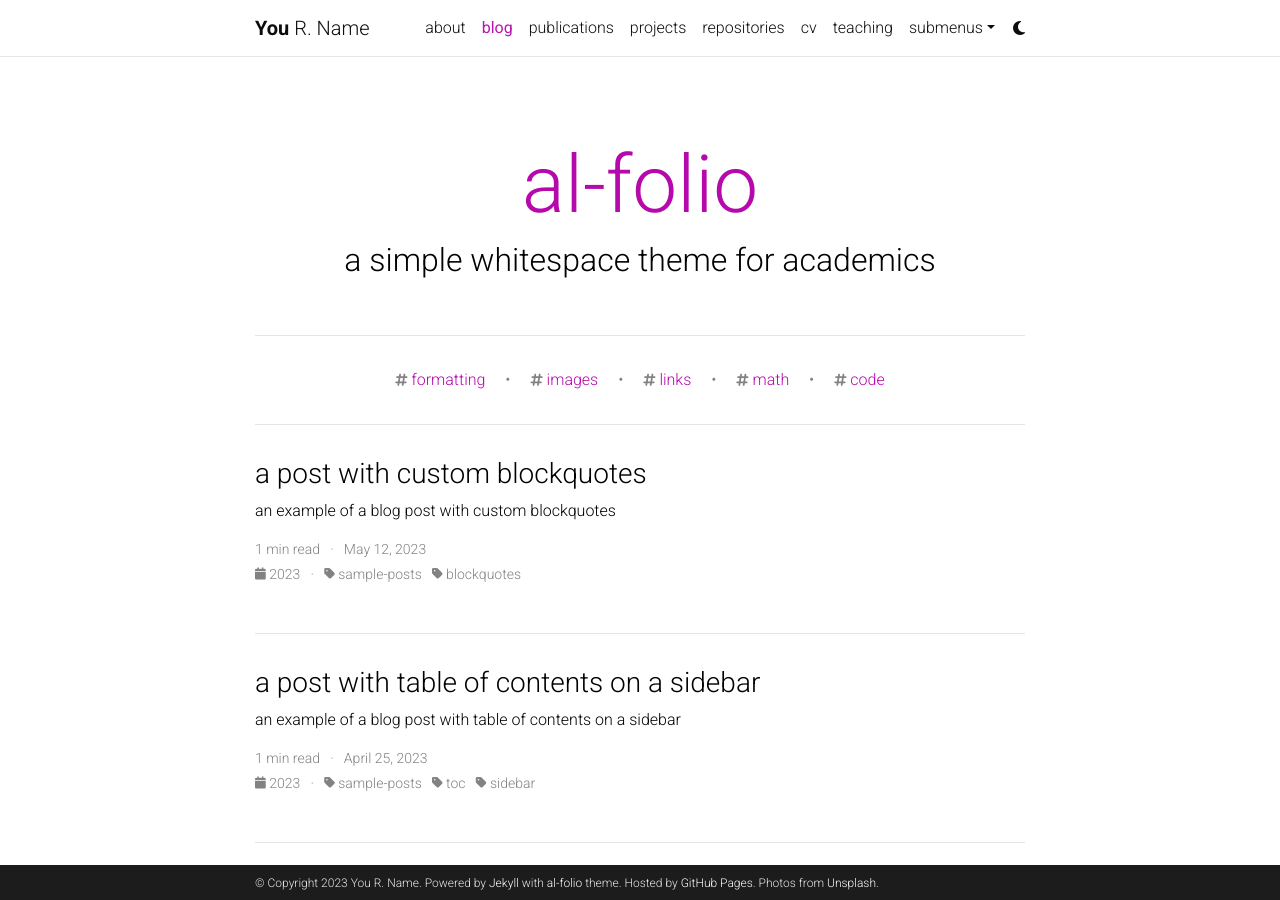
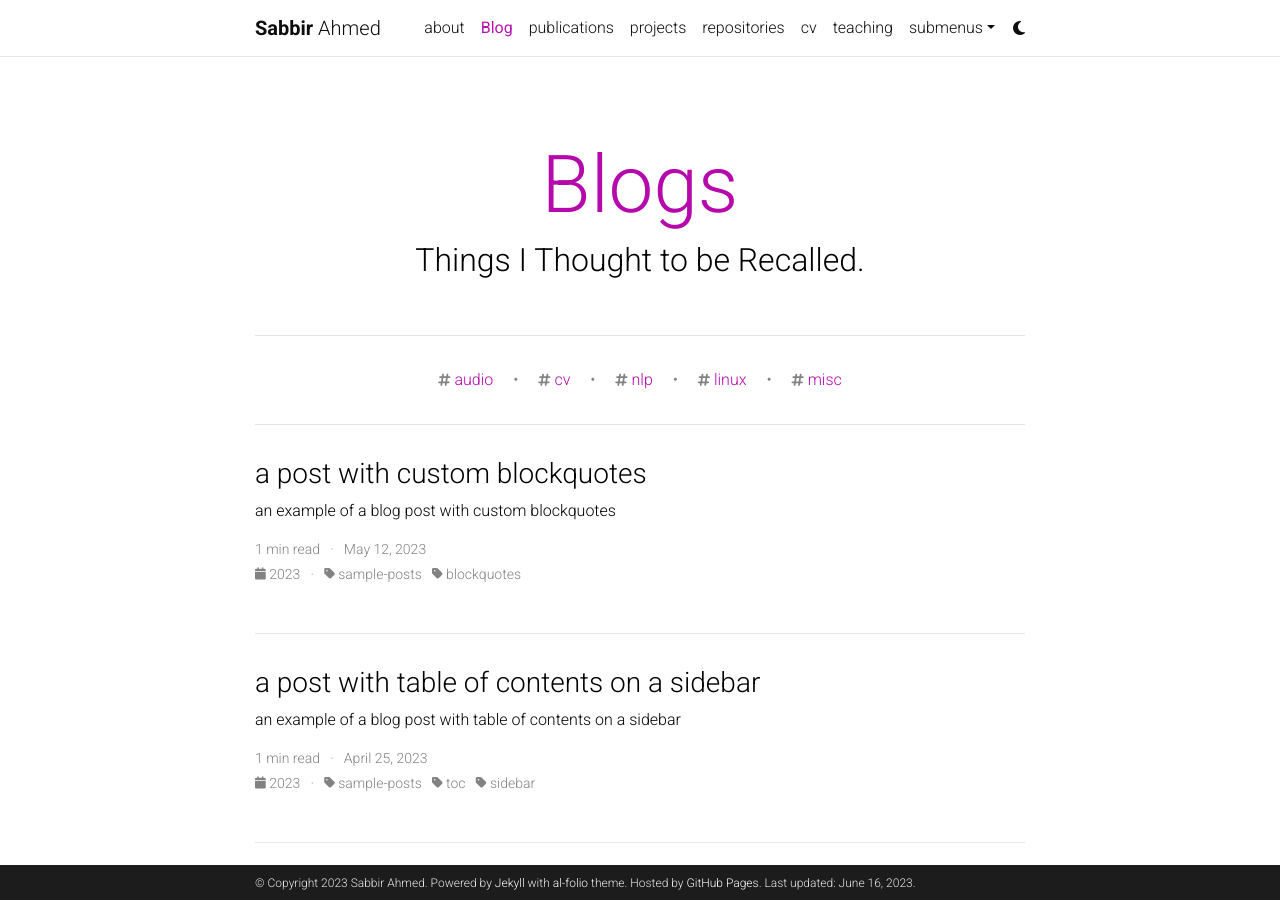
Before and after one commit to sabbir-ahmed12/sabbir-ahmed12.github.io, a Jekyll site: the page built from blog/index.html, in a window 1280 px wide and 900 px high. Built offline with Jekyll 4.4.1, drawn with Linux system fonts in a browser that asks for light colours; the list of posts is cut into pages by our own code; comment, search, counter and statistics services are not loaded; a style sheet for code colours, icons or effects is not loaded.

Commit message:
Updated _config.yml file.

```diff
--- a/_config.yml
+++ b/_config.yml
@@ -3,41 +3,39 @@
 # -----------------------------------------------------------------------------
 
 title: blank # the website title (if blank, full name will be used instead)
-first_name: You
-middle_name: R.
-last_name: Name
-email: you@example.com
+first_name: Sabbir
+middle_name:
+last_name: Ahmed
+email: sabbir.ahmed12@gmail.com
 description: > # the ">" symbol means to ignore newlines until "footer_text:"
-  A simple, whitespace theme for academics. Based on [*folio](https://github.com/bogoli/-folio) design.
+  This is Sabbir Ahmed's personal website.
 footer_text: >
   Powered by <a href="https://jekyllrb.com/" target="_blank">Jekyll</a> with <a href="https://github.com/alshedivat/al-folio">al-folio</a> theme.
   Hosted by <a href="https://pages.github.com/" target="_blank">GitHub Pages</a>.
-  Photos from <a href="https://unsplash.com" target="_blank">Unsplash</a>.
-keywords: jekyll, jekyll-theme, academic-website, portfolio-website  # add your own keywords or leave empty
-
+keywords: sabbir-ahmed, website, portfolio, cuet, ete # add your own keywords or leave empty
 lang: en # the language of your site (for example: en, fr, cn, ru, etc.)
-icon: ⚛️  # the emoji used as the favicon (alternatively, provide image name in /assets/img/)
+icon: 🧔 # the emoji used as the favicon (alternatively, provide image name in /assets/img/)
 
 url: https://sabbir-ahmed12.github.io # the base hostname & protocol for your site
 baseurl: # the subpath of your site, e.g. /blog/
-last_updated: false # set to true if you want to display last updated in the footer
-impressum_path:  # set to path to include impressum link in the footer, use the same path as permalink in a page, helps to conform with EU GDPR
+last_updated: true # set to true if you want to display last updated in the footer
+impressum_path: # set to path to include impressum link in the footer, use the same path as permalink in a page, helps to conform with EU GDPR
 
 # -----------------------------------------------------------------------------
 # Theme
 # -----------------------------------------------------------------------------
 
 # code highlighter theme
-highlight_theme_light: github   # https://github.com/jwarby/jekyll-pygments-themes
-highlight_theme_dark: native    # https://github.com/jwarby/jekyll-pygments-themes
+highlight_theme_light: github # https://github.com/jwarby/jekyll-pygments-themes
+highlight_theme_dark: native # https://github.com/jwarby/jekyll-pygments-themes
 
 # repo color theme
-repo_theme_light: default       # https://github.com/anuraghazra/github-readme-stats/blob/master/themes/README.md
-repo_theme_dark: dark           # https://github.com/anuraghazra/github-readme-stats/blob/master/themes/README.md
+repo_theme_light: default # https://github.com/anuraghazra/github-readme-stats/blob/master/themes/README.md
+repo_theme_dark: dark # https://github.com/anuraghazra/github-readme-stats/blob/master/themes/README.md
 repo_trophies:
   enabled: true
-  theme_light: flat    # https://github.com/ryo-ma/github-profile-trophy
-  theme_dark: gitdimmed  # https://github.com/ryo-ma/github-profile-trophy
+  theme_light: flat # https://github.com/ryo-ma/github-profile-trophy
+  theme_dark: gitdimmed # https://github.com/ryo-ma/github-profile-trophy
 
 # -----------------------------------------------------------------------------
 # RSS Feed
@@ -45,7 +43,7 @@ repo_trophies:
 # will use title and url fields
 # Take a look to https://github.com/jekyll/jekyll-feed for more customization
 
-rss_icon: true
+rss_icon: false
 
 # -----------------------------------------------------------------------------
 # Layout
@@ -71,13 +69,13 @@ og_image: # The site-wide (default for all links) Open Graph preview image
 # Social integration
 # -----------------------------------------------------------------------------
 
-github_username: # your GitHub user name
+github_username: sabbir-ahmed12 # your GitHub user name
 gitlab_username: # your GitLab user name
 twitter_username: # your Twitter handle
 mastodon_username: # your mastodon instance+username in the format instance.tld/@username
-linkedin_username: # your LinkedIn user name
+linkedin_username: sabbir-ahmed-cuet-ete # your LinkedIn user name
 telegram_username: # your Telegram user name
-scholar_userid: # your Google Scholar ID
+scholar_userid: cE8asmYAAAAJ # your Google Scholar ID
 semanticscholar_id: # your Semantic Scholar ID
 whatsapp_number: # your WhatsApp number (full phone number in international format. Omit any zeroes, brackets, or dashes when adding the phone number in international format.)
 orcid_id: # your ORCID ID
@@ -86,7 +84,7 @@ quora_username: # your Quora username
 publons_id: # your ID on Publons
 lattes_id: # your ID on Lattes (Brazilian Lattes CV)
 osf_id: # your OSF ID
-research_gate_profile: # your profile on ResearchGate
+research_gate_profile: Sabbir_Ahmed49 # your profile on ResearchGate
 scopus_id: # your profile on Scopus
 blogger_url: # your blogger URL
 work_url: # work page URL
@@ -101,30 +99,30 @@ spotify_id: # your spotify id
 pinterest_id: # your pinterest id
 unsplash_id: # your unsplash id
 instagram_id: # your instagram id
-facebook_id: # your facebook id
+facebook_id: SabbirAhmed8012 # your facebook id
 youtube_id: # your youtube channel id (youtube.com/@<youtube_id>)
 discord_id: # your discord id (18-digit unique numerical identifier)
 
 contact_note: >
-  You can even add a little note about which of these is the best way to reach you.
+  Like what you see? Shoot me an email.
 
 # -----------------------------------------------------------------------------
 # Analytics and search engine verification
 # -----------------------------------------------------------------------------
 
-google_analytics:  # your Google Analytics measurement ID (format: G-XXXXXXXXXX)
-panelbear_analytics:  # panelbear analytics site ID (format: XXXXXXXXX)
+google_analytics: # your Google Analytics measurement ID (format: G-XXXXXXXXXX)
+panelbear_analytics: # panelbear analytics site ID (format: XXXXXXXXX)
 
-google_site_verification:  # your google-site-verification ID (Google Search Console)
-bing_site_verification:  # out your bing-site-verification ID (Bing Webmaster)
+google_site_verification: # your google-site-verification ID (Google Search Console)
+bing_site_verification: # out your bing-site-verification ID (Bing Webmaster)
 
 # -----------------------------------------------------------------------------
 # Blog
 # -----------------------------------------------------------------------------
 
-blog_name: al-folio # blog_name will be displayed in your blog page
-blog_nav_title: blog # your blog must have a title for it to be displayed in the nav bar
-blog_description: a simple whitespace theme for academics
+blog_name: Blogs # blog_name will be displayed in your blog page
+blog_nav_title: Blog # your blog must have a title for it to be displayed in the nav bar
+blog_description: Things I Thought to be Recalled.
 permalink: /blog/:year/:title/
 
 # Pagination
@@ -139,15 +137,15 @@ related_blog_posts:
 # Follow instructions on https://giscus.app/ to setup for your repo to fill out
 # the information below.
 giscus:
-  repo: alshedivat/al-folio      # <your-github-user-name>/<your-github-repo-name>
+  repo: alshedivat/al-folio # <your-github-user-name>/<your-github-repo-name>
   repo_id: MDEwOlJlcG9zaXRvcnk2MDAyNDM2NQ==
-  category: Comments             # name of the category under which discussions will be created
+  category: Comments # name of the category under which discussions will be created
   category_id: DIC_kwDOA5PmLc4CTBt6
-  mapping: title                 # identify discussions by post title
-  strict: 1                      # use strict identification mode
-  reactions_enabled: 1           # enable (1) or disable (0) emoji reactions
-  input_position: bottom         # whether to display input form below (bottom) or above (top) the comments
-  theme: preferred_color_scheme  # name of the color scheme (preferred works well with al-folio light/dark mode)
+  mapping: title # identify discussions by post title
+  strict: 1 # use strict identification mode
+  reactions_enabled: 1 # enable (1) or disable (0) emoji reactions
+  input_position: bottom # whether to display input form below (bottom) or above (top) the comments
+  theme: preferred_color_scheme # name of the color scheme (preferred works well with al-folio light/dark mode)
   emit_metadata: 0
   lang: en
 
@@ -158,9 +156,9 @@ disqus_shortname: al-folio # put your disqus shortname
 # External sources.
 # If you have blog posts published on medium.com or other external sources,
 # you can display them in your blog by adding a link to the RSS feed.
-external_sources:
-  - name: medium.com
-    rss_url: https://medium.com/@al-folio/feed
+# external_sources:
+#   - name: medium.com
+#     rss_url: https://medium.com/@al-folio/feed
 
 # -----------------------------------------------------------------------------
 # Collections
@@ -196,7 +194,7 @@ highlighter: rouge
 kramdown:
   input: GFM
   syntax_highlighter_opts:
-    css_class: 'highlight'
+    css_class: "highlight"
     span:
       line_numbers: false
     block:
@@ -204,7 +202,7 @@ kramdown:
       start_line: 1
 
 # Includes & excludes
-include: ['_pages']
+include: ["_pages"]
 exclude:
   - bin
   - Gemfile
@@ -243,7 +241,7 @@ defaults:
 # -----------------------------------------------------------------------------
 
 jekyll-minifier:
-  exclude: ['robots.txt']
+  exclude: ["robots.txt"]
   uglifier_args:
     harmony: true
 
@@ -258,20 +256,19 @@ jekyll-archives:
     tag: archive-tag
     category: archive-category
   permalinks:
-    year: '/blog/:year/'
-    tag: '/blog/tag/:name/'
-    category: '/blog/category/:name/'
+    year: "/blog/:year/"
+    tag: "/blog/tag/:name/"
+    category: "/blog/category/:name/"
 
-display_tags: ['formatting', 'images', 'links', 'math', 'code'] # these tags will be displayed on the front page of your blog
+display_tags: ["audio", "cv", "nlp", "linux", "misc"] # these tags will be displayed on the front page of your blog
 
 # -----------------------------------------------------------------------------
 # Jekyll Scholar
 # -----------------------------------------------------------------------------
 
 scholar:
-
-  last_name: [Einstein]
-  first_name: [Albert, A.]
+  last_name: [Ahmed]
+  first_name: [Sabbir]
 
   style: apa
   locale: en
@@ -298,12 +295,28 @@ badges: # Display different badges for your publications
   dimensions_badge: true # Dimensions badge (https://badge.dimensions.ai/)
 
 # Filter out certain bibtex entry keywords used internally from the bib output
-filtered_bibtex_keywords: [abbr, abstract, arxiv, bibtex_show, html, pdf, selected, supp, blog, code, poster, slides, website, preview, altmetric]
+filtered_bibtex_keywords:
+  [
+    abbr,
+    abstract,
+    arxiv,
+    bibtex_show,
+    html,
+    pdf,
+    selected,
+    supp,
+    blog,
+    code,
+    poster,
+    slides,
+    website,
+    preview,
+    altmetric,
+  ]
 
 # Maximum number of authors to be shown for each publication (more authors are visible on click)
-max_author_limit: 3  # leave blank to always show all authors
-more_authors_animation_delay: 10  # more authors are revealed on click using animation; smaller delay means faster animation
-
+max_author_limit: 3 # leave blank to always show all authors
+more_authors_animation_delay: 10 # more authors are revealed on click using animation; smaller delay means faster animation
 
 # -----------------------------------------------------------------------------
 # Jekyll Link Attributes
@@ -316,13 +329,12 @@ external_links:
   target: _blank
   exclude:
 
-
 # -----------------------------------------------------------------------------
 # Responsive WebP Images
 # -----------------------------------------------------------------------------
 
 imagemagick:
-  enabled: true # enables responsive images for your site (recommended, see https://github.com/alshedivat/al-folio/issues/537)
+  enabled: false # enables responsive images for your site (recommended, see https://github.com/alshedivat/al-folio/issues/537)
   widths:
     - 480
     - 800
@@ -342,29 +354,31 @@ imagemagick:
 # -----------------------------------------------------------------------------
 
 jekyll-diagrams:
-    # configuration, see https://github.com/zhustec/jekyll-diagrams.
-    # feel free to comment out this section if not using jekyll diagrams.
-
+  # configuration, see https://github.com/zhustec/jekyll-diagrams.
+  # feel free to comment out this section if not using jekyll diagrams.
 
 # -----------------------------------------------------------------------------
 # Optional Features
 # -----------------------------------------------------------------------------
 
-enable_google_analytics:    false  # enables google analytics
-enable_panelbear_analytics: false  # enables panelbear analytics
-enable_google_verification: false  # enables google site verification
-enable_bing_verification:   false  # enables bing site verification
-enable_masonry:             true   # enables automatic project cards arrangement
-enable_math:                true   # enables math typesetting (uses MathJax)
-enable_tooltips:            false  # enables automatic tooltip links generated
-                                   # for each section titles on pages and posts
-enable_darkmode:            true   # enables switching between light/dark modes
-enable_navbar_social:       false  # enables displaying social links in the
-                                   # navbar on the about page
-enable_project_categories:  true   # enables categorization of projects into
-                                   # multiple categories
-enable_medium_zoom:         true   # enables image zoom feature (as on medium.com)
-enable_progressbar:         true   # enables a horizontal progress bar linked to the vertical scroll position
+enable_google_analytics: false # enables google analytics
+enable_panelbear_analytics: false # enables panelbear analytics
+enable_google_verification: false # enables google site verification
+enable_bing_verification: false # enables bing site verification
+enable_masonry: true # enables automatic project cards arrangement
+enable_math: true # enables math typesetting (uses MathJax)
+enable_tooltips:
+  false # enables automatic tooltip links generated
+  # for each section titles on pages and posts
+enable_darkmode: true # enables switching between light/dark modes
+enable_navbar_social:
+  false # enables displaying social links in the
+  # navbar on the about page
+enable_project_categories:
+  true # enables categorization of projects into
+  # multiple categories
+enable_medium_zoom: true # enables image zoom feature (as on medium.com)
+enable_progressbar: true # enables a horizontal progress bar linked to the vertical scroll position
 
 # -----------------------------------------------------------------------------
 # Library versions
```
